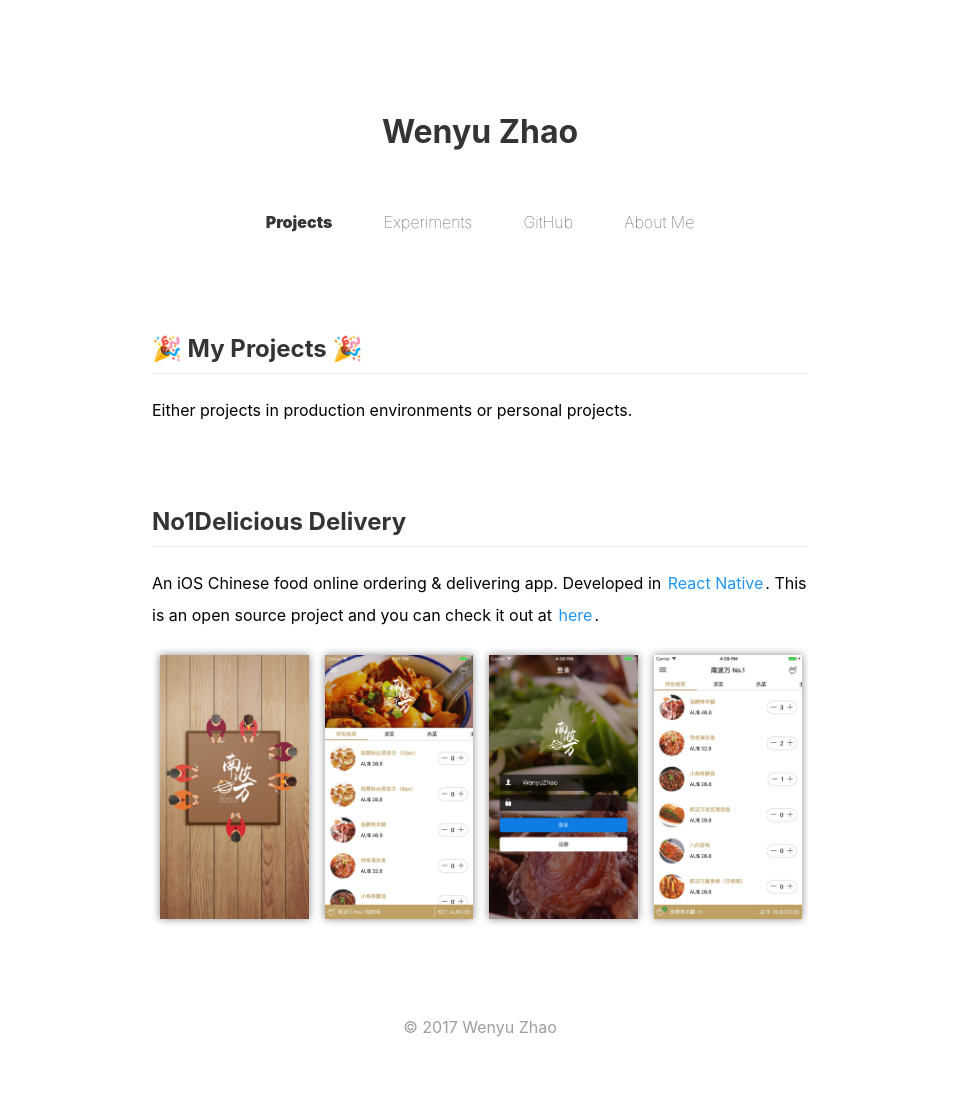
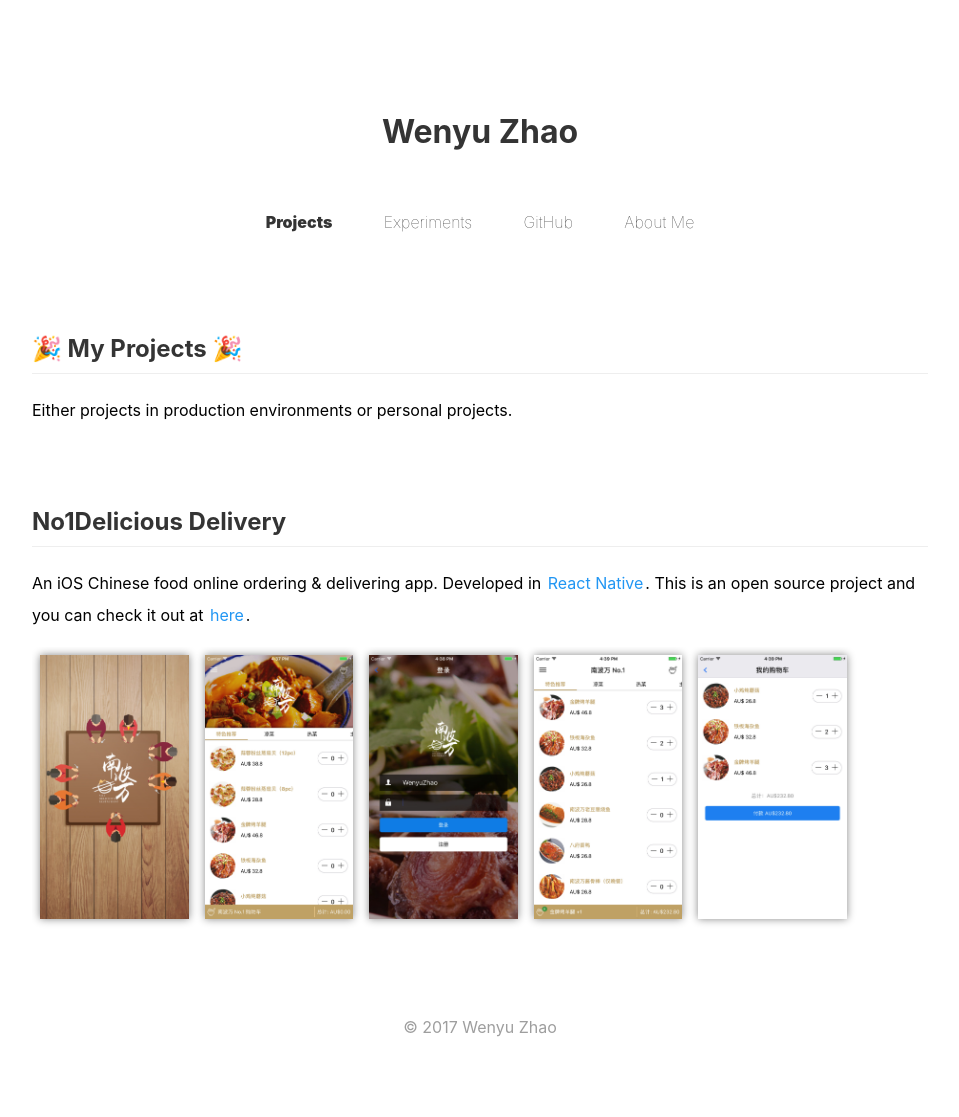
Before and after one commit to wenyuzhao/wenyuzhao.github.io, a Jekyll site: the page built from index.md, in a window 1280 px wide. Shown: the whole page, without its empty margins (160-1119 px from the left). Built offline with Jekyll 4.4.1, drawn with Linux system fonts in a browser that asks for light colours; our own code applies the rules of GitHub Pages for plain Markdown files.

Commit message:
Update default.css

```diff
--- a/styles/default.css
+++ b/styles/default.css
@@ -81,6 +81,12 @@ article, main {
     max-width: 41rem;
 }
 
+@media (max-width: 2048px) {
+    article, main {
+        max-width: 56rem;
+    }
+}
+
 article, article * {
     line-height: 32px;
 }
```
